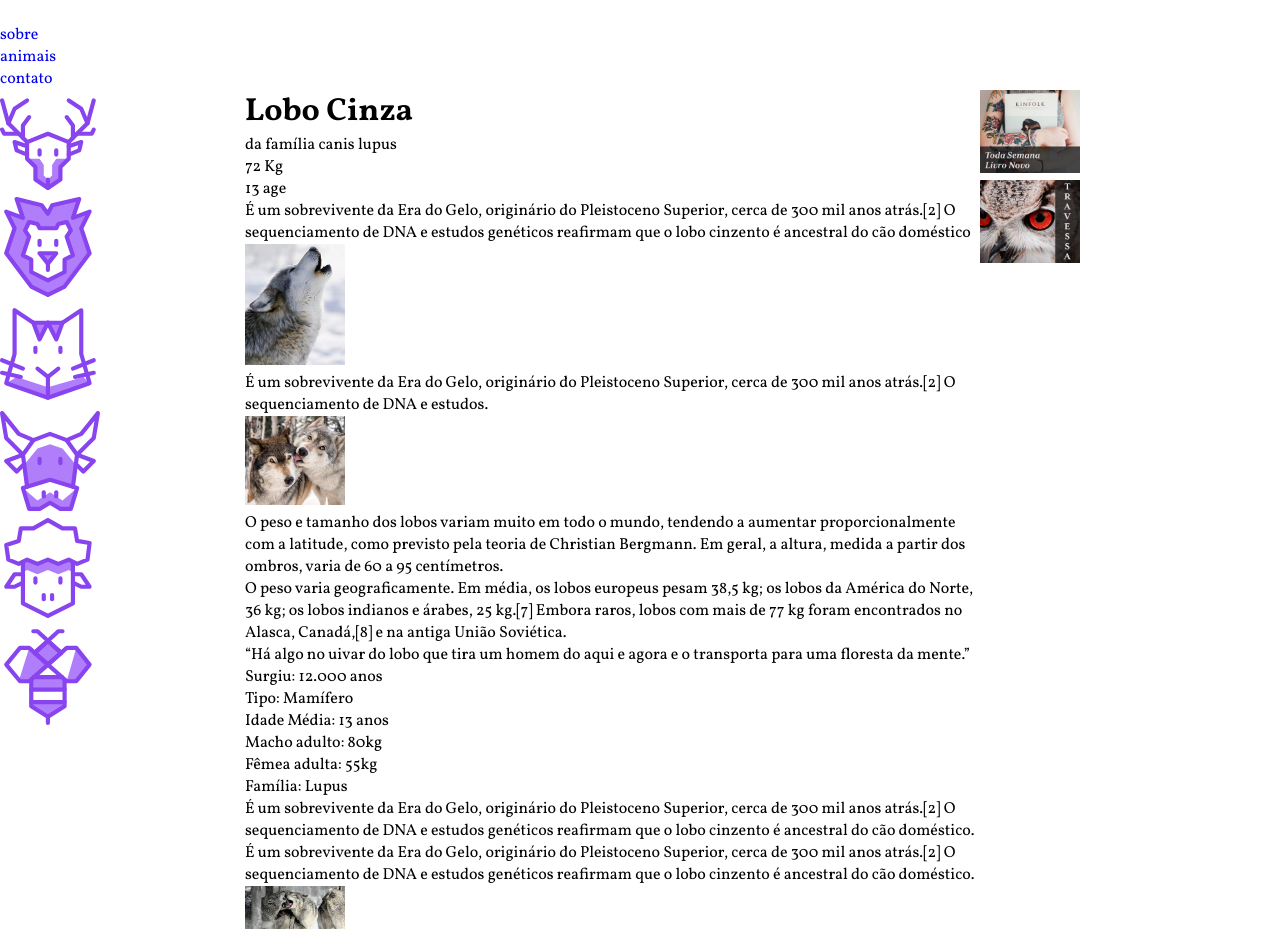
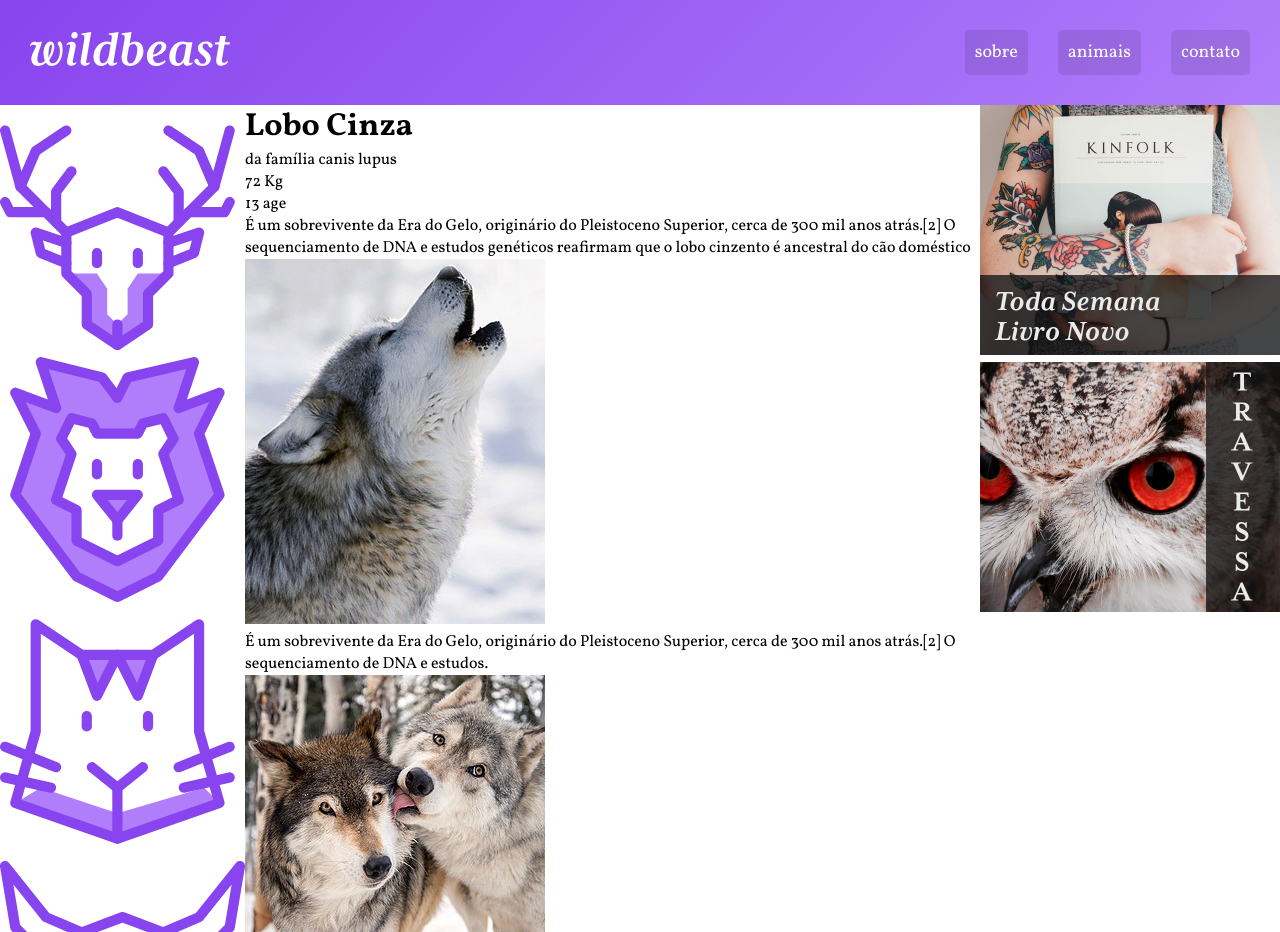
Before and after one commit to devBlasquez/Projeto_Wildbeast, a plain HTML site: page index.html in a window 1280 px wide. Shown: the top 932 px of the page. Drawn offline with Linux system fonts and the light colour scheme.

Commit message:
add: Estilização do header e tag nav
- Adição da tag nav no header

```diff
--- a/css/style.css
+++ b/css/style.css
@@ -21,7 +21,7 @@ a {
 }
 
 img {
-  max-width: 100px;
+  max-width: 100%;
 }
 
 /*GRID GERAL*/
@@ -33,9 +33,49 @@ img {
     "sidenav content anuncios"
     "footer footer footer";
 }
+/*HEADER*/
+.header {
+  display: grid;
+  grid-area: header;
+  /*Gradiente:
+                    linear-gradient(graus, primeira-cor, segunda-cor)*/
+  background: linear-gradient(135deg, #8844ee, #b07dfb);
+  padding: 30px;
+  grid-template-columns: 1fr auto;
+  align-items: center;
+}
+.logo {
+  max-width: 200px;
+}
 
-.header {
-  grid-area: header;
+.header nav ul {
+  display: flex;
+  flex-wrap: wrap;
+}
+
+.header nav a {
+  display: block;
+  padding: 10px;
+  color: white;
+  font-size: 1.125em;
+  background: rgba(0, 0, 0, 0.1);
+  border-radius: 5px;
+  transition: 0.2s;
+}
+
+.header nav a:hover {
+  background: rgba(0, 0, 0, 0.5);
+}
+/*Este esquema li + li, significa que só vai ser colocada as propriedades abaixo no item seguinte do mesma tag. Se o primeiro item não tem um antecessor não é colocado a margin nesse caso
+
+Exemplo do Header:
+
+li LI LI
+
+só será aplicado nos itens com letra maiuscula.
+*/
+.header li + li {
+  margin-left: 30px;
 }
 
 .sidenav {
--- a/index.html
+++ b/index.html
@@ -19,11 +19,14 @@
         <!--CABEÇALHO-->
         <header class="header">
             <a href="#" class="logo"><img src="img/icones/wildbeast.svg" alt="Logotipo Wildbeast"></a>
-            <ul>
-                <li><a href="#">sobre</a></li>
-                <li><a href="#">animais</a></li>
-                <li><a href="#">contato</a></li>
-            </ul>
+            <nav>
+                <ul>
+                    <li><a href="#">sobre</a></li>
+                    <li><a href="#">animais</a></li>
+                    <li><a href="#">contato</a></li>
+                </ul>
+            </nav>
+
         </header>
 
 
```
